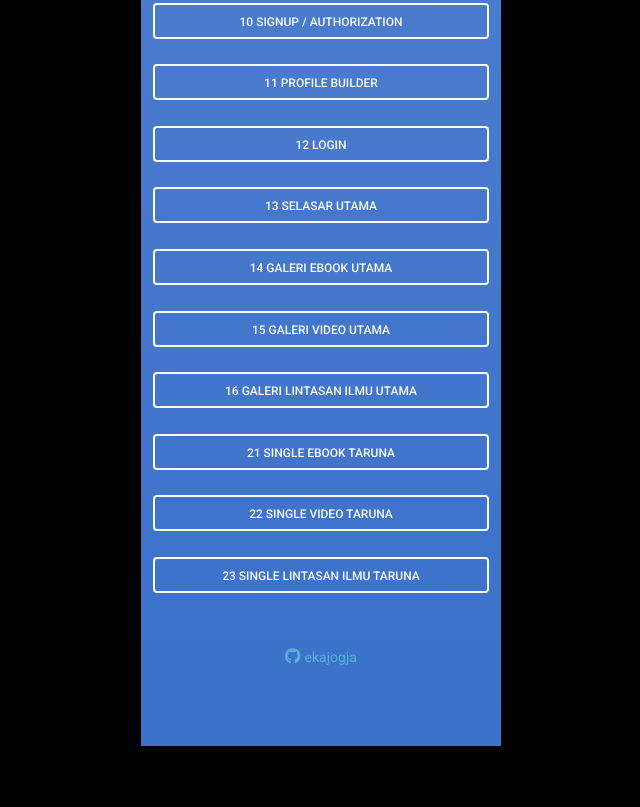
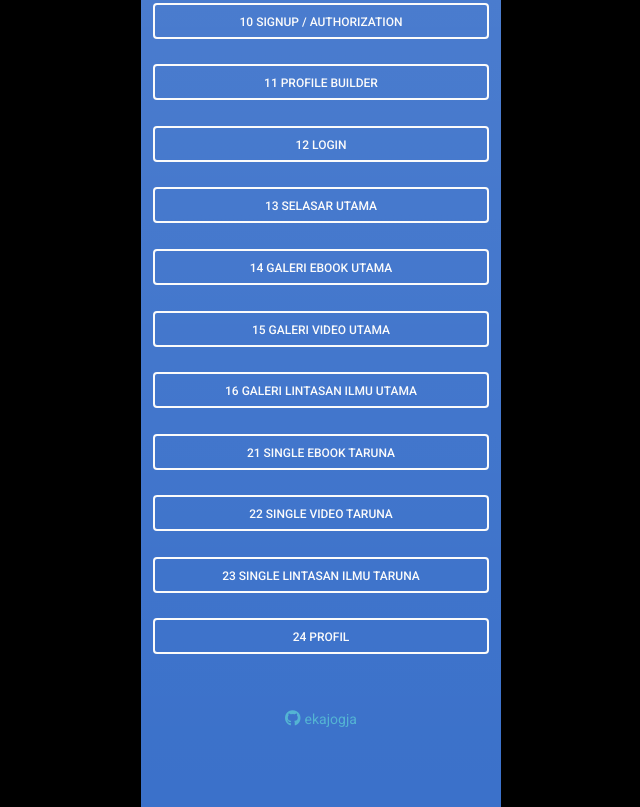
Before and after one commit to digitaliterasia/sketsaui, a website: page index.html in a window 1280 px wide. Shown: the part 775-1582 px from the top of the page, without its empty margins (319-959 px from the left). Before the commit the page ends 1521 px from the top, so only its background shows below. Drawn offline with Linux system fonts and the light colour scheme.

Commit message:
Update index.html
fixed link to profile

```diff
--- a/index.html
+++ b/index.html
@@ -64,8 +64,8 @@
   <a href="/sketsaui/21singleebookutama.html"><button type="button" class="btn btn-outline-light btn-block" data-mdb-ripple-color="dark">21 Single Ebook Taruna</button></a>&nbsp;
   <a href="/sketsaui/22singlevideoutama.html"><button type="button" class="btn btn-outline-light btn-block" data-mdb-ripple-color="dark">22 Single Video Taruna</button></a>&nbsp;
   <a href="/sketsaui/23singleilmuutama.html"><button type="button" class="btn btn-outline-light btn-block" data-mdb-ripple-color="dark">23 Single Lintasan Ilmu Taruna</button></a>&nbsp;
+  <a href="/sketsaui/24profil.html"><button type="button" class="btn btn-outline-light btn-block" data-mdb-ripple-color="dark">24 Profil</button></a>&nbsp;
   <!--
-  <a href="/sketsaui/24profil.html"><button type="button" class="btn btn-outline-light btn-block" data-mdb-ripple-color="dark">24 Profil</button></a>&nbsp;
   <a href="/sketsaui/25dasbormentor.html"><button type="button" class="btn btn-outline-light btn-block" data-mdb-ripple-color="dark">25 Dasbor Mentor</button></a>&nbsp;
   <a href="/sketsaui/26dasbortutor.html"><button type="button" class="btn btn-outline-light btn-block" data-mdb-ripple-color="dark">26 Dasbor Tutor</button></a>&nbsp;
   <a href="/sketsaui/27dasborkurator.html"><button type="button" class="btn btn-outline-light btn-block" data-mdb-ripple-color="dark">27 Dasbor Kurator</button></a>&nbsp;
```
